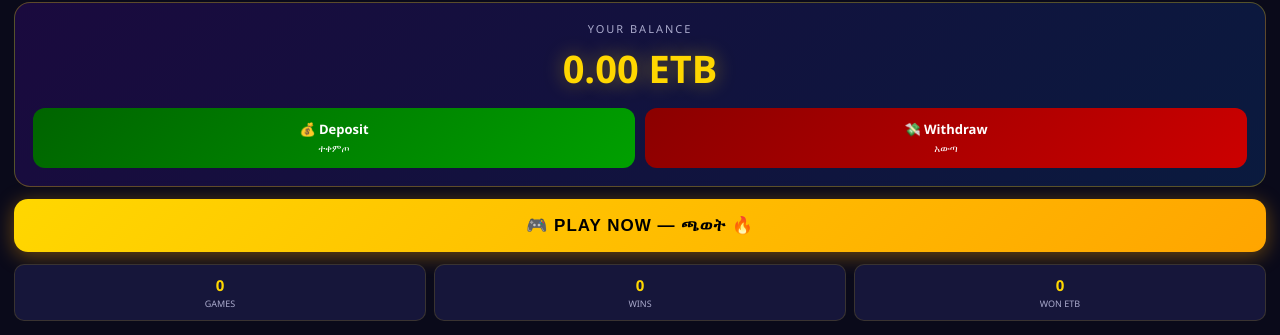
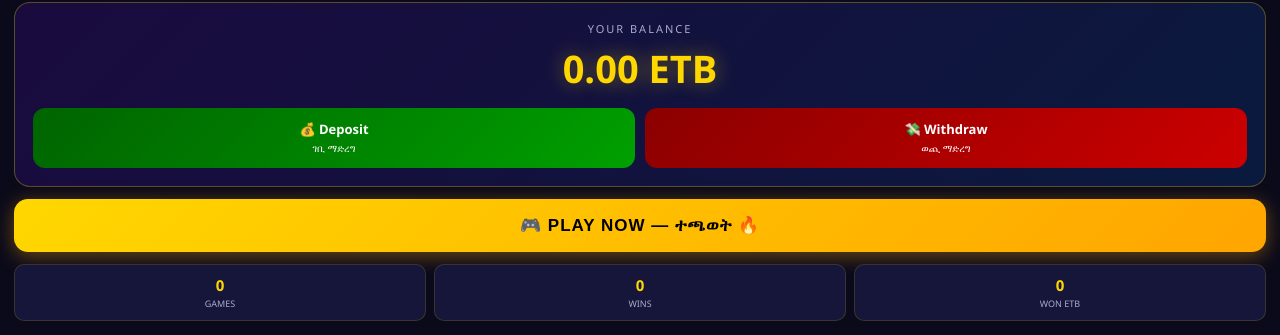
Before and after one commit to henokj2000-prog/nef_bingo_app, a Flask app: page / in a window 1280 px wide. Shown: the part 94-429 px from the top of the page. Run offline with Flask 3, Linux system fonts and the light colour scheme; some libraries are stand-ins or nearby versions.

Commit message:
Update home page text

```diff
--- a/templates/index.html
+++ b/templates/index.html
@@ -154,11 +154,11 @@ textarea.input-field{resize:none;height:100px}
     <div class="balance-label" id="lbl-balance">Your Balance</div>
     <div class="balance-amount" id="balanceDisplay">0.00 ETB</div>
     <div class="balance-actions">
-      <div class="action-btn btn-deposit" onclick="goPage('pg-deposit')">💰 Deposit<br><span style="font-size:10px;font-weight:400">ተቀምጦ</span></div>
-      <div class="action-btn btn-withdraw" onclick="goPage('pg-withdraw')">💸 Withdraw<br><span style="font-size:10px;font-weight:400">አውጣ</span></div>
+      <div class="action-btn btn-deposit" onclick="goPage('pg-deposit')">💰 Deposit<br><span style="font-size:10px;font-weight:400">ገቢ ማድረግ</span></div>
+      <div class="action-btn btn-withdraw" onclick="goPage('pg-withdraw')">💸 Withdraw<br><span style="font-size:10px;font-weight:400">ወጪ ማድረግ</span></div>
     </div>
   </div>
-  <button class="play-btn" onclick="goPage('pg-stake')">🎮 PLAY NOW — ጫወት 🔥</button>
+  <button class="play-btn" onclick="goPage('pg-stake')">🎮 PLAY NOW — ተጫወት 🔥</button>
   <div class="stats-row">
     <div class="stat-box"><div class="stat-val" id="stat-games">0</div><div class="stat-lbl">Games</div></div>
     <div class="stat-box"><div class="stat-val" id="stat-wins">0</div><div class="stat-lbl">Wins</div></div>
```
